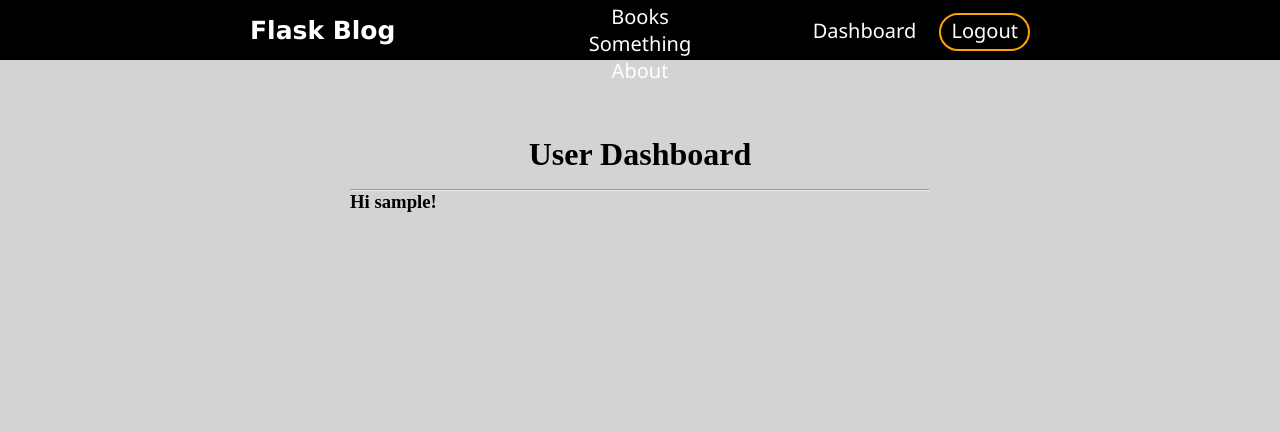
After one commit to KrzysztofRozmus/flask-blog, a Flask app: page /user_dashboard in a window 1280 px wide. The commit adds this page. Shown: the top 431 px of the page. Run offline with Flask 3, Linux system fonts and the light colour scheme; the visitor is signed in with stand-in values (Sample User, id 1).

Commit message:
Add user authentication with LoginManager

```diff
--- a/blog/forms.py
+++ b/blog/forms.py
@@ -27,8 +27,8 @@ class SignupForm(FlaskForm):
     submit = SubmitField("Create account")
 
     def validate_username(self, username):
-        username = User.query.filter_by(username=username.data).first()
-        if username:
+        usrname = User.query.filter_by(username=username.data).first()
+        if usrname or username.data == "admin":
             raise ValidationError("That username is already taken.", "danger")
 
     def validate_email(self, email):
--- a/blog/models.py
+++ b/blog/models.py
@@ -1,7 +1,8 @@
 from blog import db
+from flask_login import UserMixin
 
 
-class User(db.Model):
+class User(db.Model, UserMixin):
     id = db.Column(db.Integer, primary_key=True)
     username = db.Column(db.String(30), unique=True, nullable=True)
     email = db.Column(db.String(30), unique=True, nullable=True)
--- a/blog/routes.py
+++ b/blog/routes.py
@@ -1,8 +1,14 @@
-from blog import app, bcrypt, db
+from blog import app, bcrypt, db, login_manager
 from flask import render_template, redirect, url_for, flash
 from blog.forms import SignupForm, LoginForm
 from blog.models import User
-from wtforms.validators import ValidationError
+from datetime import timedelta
+from flask_login import login_user, login_required, logout_user, current_user
+
+
+@login_manager.user_loader
+def load_user(email):
+    return User.query.get(email)
 
 
 @app.route("/")
@@ -15,7 +21,10 @@ def home():
 def signup():
     form = SignupForm()
 
-    if form.validate_on_submit():
+    if current_user.is_authenticated:
+        return redirect(url_for("user_dashboard"))
+
+    elif form.validate_on_submit():
         # Hash of the password given in the form
         hashed_password = bcrypt.generate_password_hash(form.password.data, 14).decode("utf-8")
 
@@ -30,7 +39,6 @@ def signup():
 
         flash("The account was successfully created. You can log in now.", "success")
         return redirect(url_for("login"))
-
     else:
         return render_template("signup.html", form=form)
 
@@ -39,8 +47,30 @@ def signup():
 def login():
     form = LoginForm()
 
-    if form.validate_on_submit():
-        flash("Logged in successfully.", "success")
-        return redirect(url_for("home"))
+    if current_user.is_authenticated:
+        return redirect(url_for("user_dashboard"))
+
+    elif form.validate_on_submit():
+
+        user = User.query.filter_by(email=form.email.data).first()
+
+        login_user(user, remember=True, duration=timedelta(minutes=1))
+
+        flash(f"Logged in successfully. Hello {current_user.username} :)", "success")
+        return redirect(url_for("user_dashboard"))
     else:
         return render_template("login.html", form=form)
+
+
+@app.route("/user_dashboard", methods=["GET", "POST"])
+@login_required
+def user_dashboard():
+    return render_template("user_dashboard.html")
+
+
+@app.route("/logout")
+@login_required
+def logout():
+    logout_user()
+    flash("You have been log out", "info")
+    return redirect(url_for("home"))
--- a/blog/static/general.css
+++ b/blog/static/general.css
@@ -9,7 +9,7 @@ body {
     margin: 0 350px
 }
 
-/* ============================== Flash messages ============================== */
+/* ============================ Flash messages ============================ */
 
 .flash-messages {
     margin-top: 4rem;
@@ -61,6 +61,8 @@ body {
     bottom: 1px;
 }
 
+/* ============================ Errors in log in and sign up pages ============================ */
+
 .errors {
     margin-top: 1px;
     color: red;
--- /dev/null
+++ b/blog/static/user_dashboard.css
@@ -0,0 +1,9 @@
+.title-user {
+    margin-top: 2rem;
+    margin-bottom: 15px;
+    text-align: center;
+}
+
+hr {
+    margin-top: 1rem;
+}
--- a/blog/templates/index.html
+++ b/blog/templates/index.html
@@ -9,6 +9,7 @@
     <link rel="stylesheet" href="{{ url_for('static', filename='general.css') }}">
     <link rel="stylesheet" href="{{ url_for('static', filename='footer.css') }}">
     <link rel="stylesheet" href="{{ url_for('static', filename='signup&login.css') }}">
+    <link rel="stylesheet" href="{{ url_for('static', filename='user_dashboard.css') }}">
 
 
 
--- a/blog/templates/navbar.html
+++ b/blog/templates/navbar.html
@@ -1,19 +1,30 @@
 <header>
     <nav>
         <a class="left-item" href="{{ url_for('home') }}">Flask Blog</a>
+
         <ul class="center-items">
+
             <li><a href="{{ url_for('home') }}">Home</a></li>
             <li><a href="">Books</a></li>
             <li><a href="">Something</a></li>
             <li><a href="">About</a></li>
+
         </ul>
 
         <ul class="right-items">
-            <!-- <li><a id="dashboard-link" href="">Dashboard</a></li> -->
-            <!-- <li><a id="logout-link" href="">Logout</a></li> -->
 
-            <li><a id="login-link" href="{{ url_for('login') }}">Login</a></li>
-            <li><a id="signup-link" href="{{ url_for('signup') }}">Signup</a></li>
+            {% if current_user.is_authenticated %}
+
+                <li><a id="dashboard-link" href="{{ url_for('user_dashboard') }}">Dashboard</a></li>
+                <li><a id="logout-link" href="{{ url_for('logout') }}">Logout</a></li>
+
+            {% else %}
+
+                <li><a id="login-link" href="{{ url_for('login') }}">Login</a></li>
+                <li><a id="signup-link" href="{{ url_for('signup') }}">Signup</a></li>
+
+            {% endif %}
+
         </ul>
     </nav>
 </header>
--- /dev/null
+++ b/blog/templates/user_dashboard.html
@@ -0,0 +1,13 @@
+{% extends "index.html" %}
+
+
+{% block content %}
+
+    <h1 class="title-user">User Dashboard</h1>
+    <hr>
+
+    {% if current_user.is_authenticated %}
+        <h3> Hi {{ current_user.username }}!</h3>
+    {% endif %}
+
+{% endblock content%}
```
Also changed, not shown: blog/__init__.py (+12 -0 lines), 2 other files.
